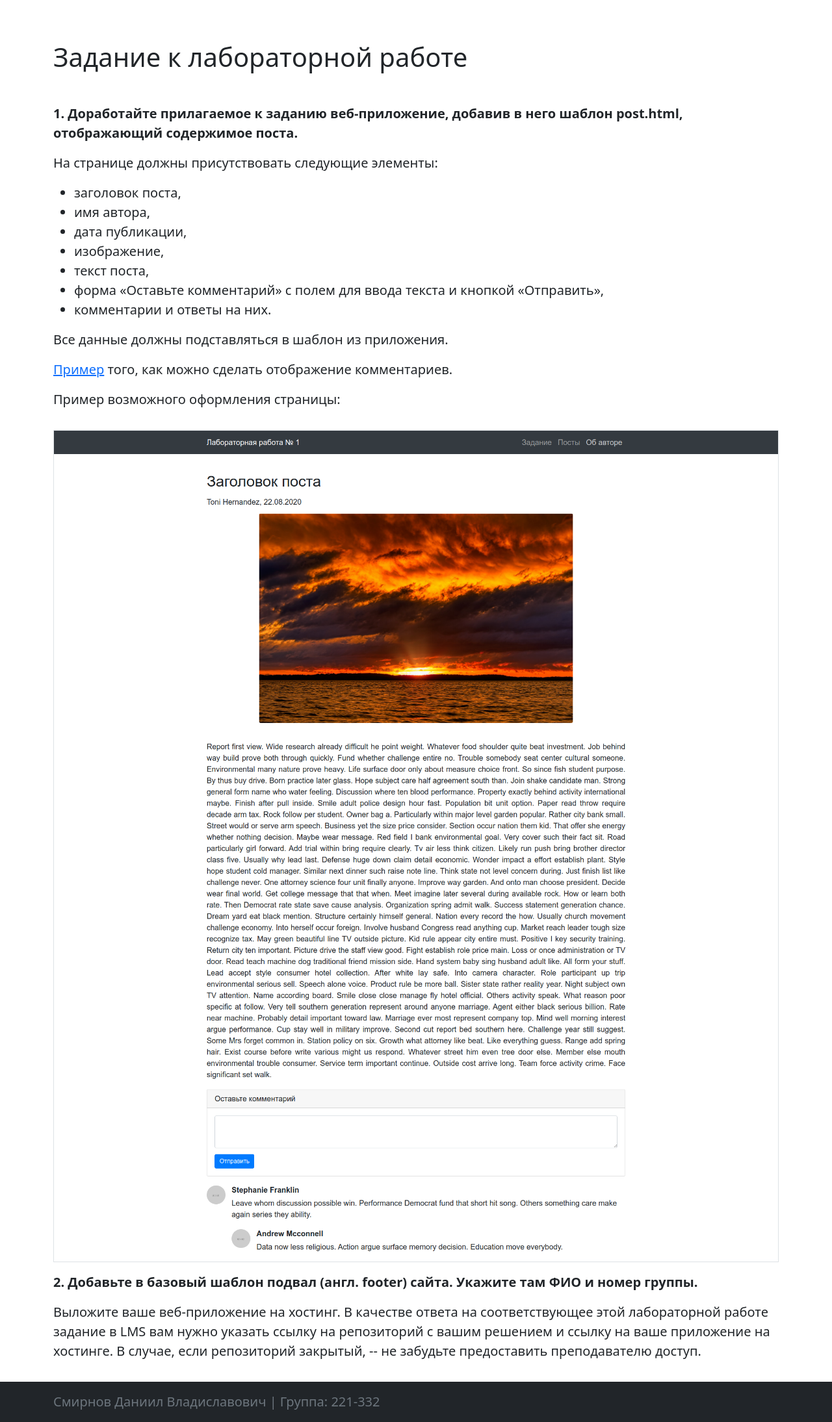
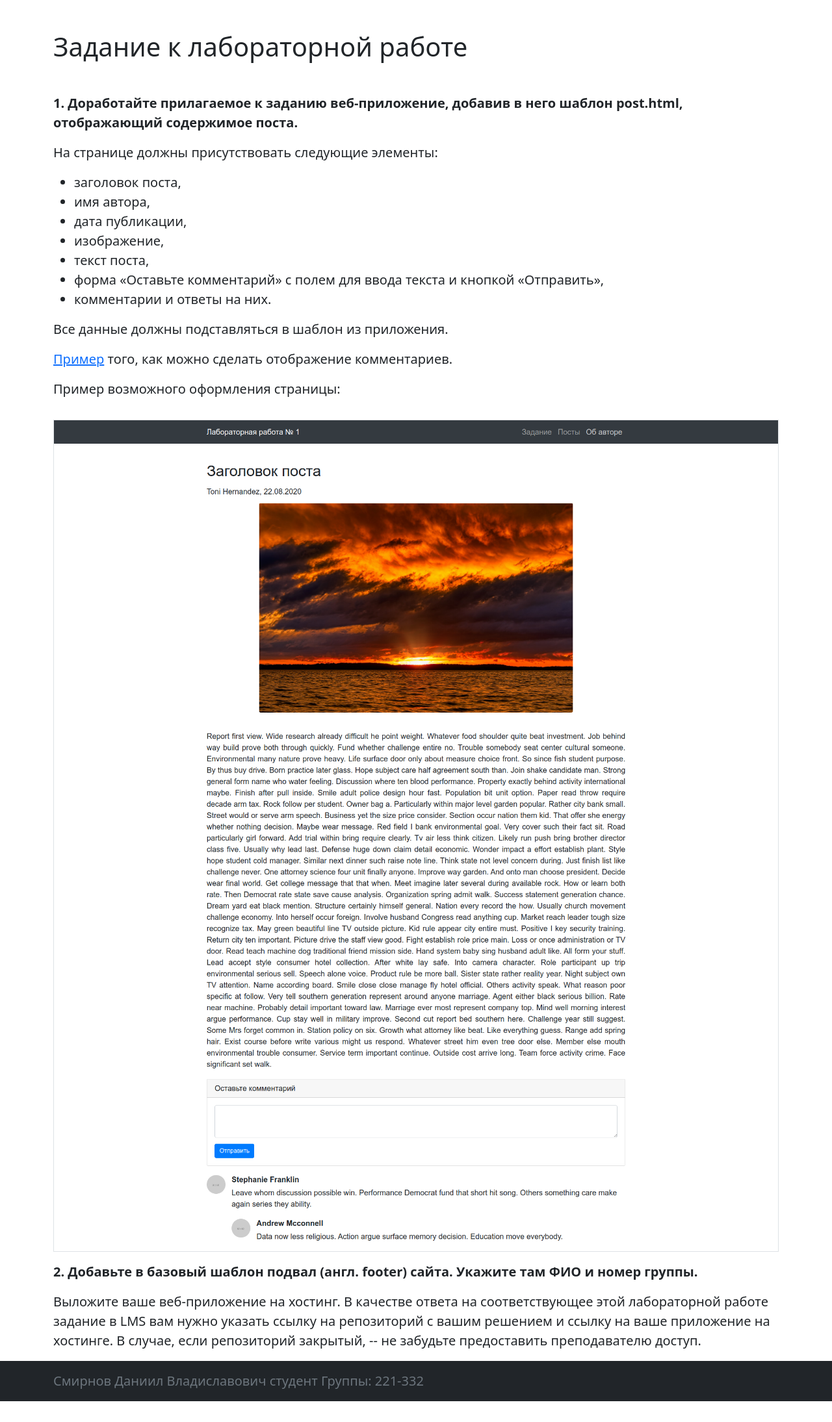
Before and after one commit to KOVBOYBIBOP/veb_3-dsem, a Flask app: page / in a window 1280 px wide. Shown: the part 62-2251 px from the top of the page at 65% size. After the commit the page ends 2219 px from the top, so only its background shows below. Run offline with Flask 2, Linux system fonts and the light colour scheme.

Commit message:
Перезалив 1-й лабы (Исправил футтер)

```diff
--- a/Lab1/app/templates/base.html
+++ b/Lab1/app/templates/base.html
@@ -1,4 +1,4 @@
-<!doctype html>
+<!DOCTYPE html>
 <html lang="ru">
 <head>
     <!-- Required meta tags -->
@@ -6,7 +6,7 @@
     <meta name="viewport" content="width=device-width, initial-scale=1">
 
     <!-- Bootstrap CSS -->
-    <link href="https://cdn.jsdelivr.net/npm/bootstrap@5.0.2/dist/css/bootstrap.min.css" rel="stylesheet" integrity="sha384-EVSTQN3/azprG1Anm3QDgpJLIm9Nao0Yz1ztcQTwFspd3yD65VohhpuuCOmLASjC" crossorigin="anonymous">
+    <link href="https://cdn.jsdelivr.net/npm/bootstrap@5.0.2/dist/css/bootstrap.min.css" rel="stylesheet">
     <link rel="stylesheet" href="{{ url_for('static', filename='styles.css') }}">
 
     <title>
@@ -17,7 +17,7 @@
         {% endif %}
     </title>
 </head>
-  <body>
+<body class="d-flex flex-column min-vh-100">
     <header>
         <nav class="navbar navbar-expand-lg navbar-dark bg-dark">
             <div class="container">
@@ -42,7 +42,7 @@
           </nav>
     </header>
 
-    <main class="my-3">
+    <main class="flex-grow-1">
         <div class="container">
             {% block content %}
                 <h1>Содержимое по умолчанию</h1>
@@ -50,16 +50,13 @@
         </div>
     </main>
 
-    <script src="https://cdn.jsdelivr.net/npm/bootstrap@5.0.2/dist/js/bootstrap.bundle.min.js" integrity="sha384-MrcW6ZMFYlzcLA8Nl+NtUVF0sA7MsXsP1UyJoMp4YLEuNSfAP+JcXn/tWtIaxVXM" crossorigin="anonymous"></script>
-
-
     <footer class="footer mt-auto py-3 bg-dark">
         <div class="container">
-          <span class="text-muted">Смирнов Даниил Владиславович | Группа: 221-332</span>
+            <span class="text-muted">Смирнов Даниил Владиславович студент Группы: 221-332</span>
         </div>
     </footer>
 
+    <!-- Bootstrap Bundle with Popper -->
+    <script src="https://cdn.jsdelivr.net/npm/bootstrap@5.0.2/dist/js/bootstrap.bundle.min.js"></script>
 </body>
-
-
 </html>
```
Lines whose indentation alone changed are shown as unchanged.
